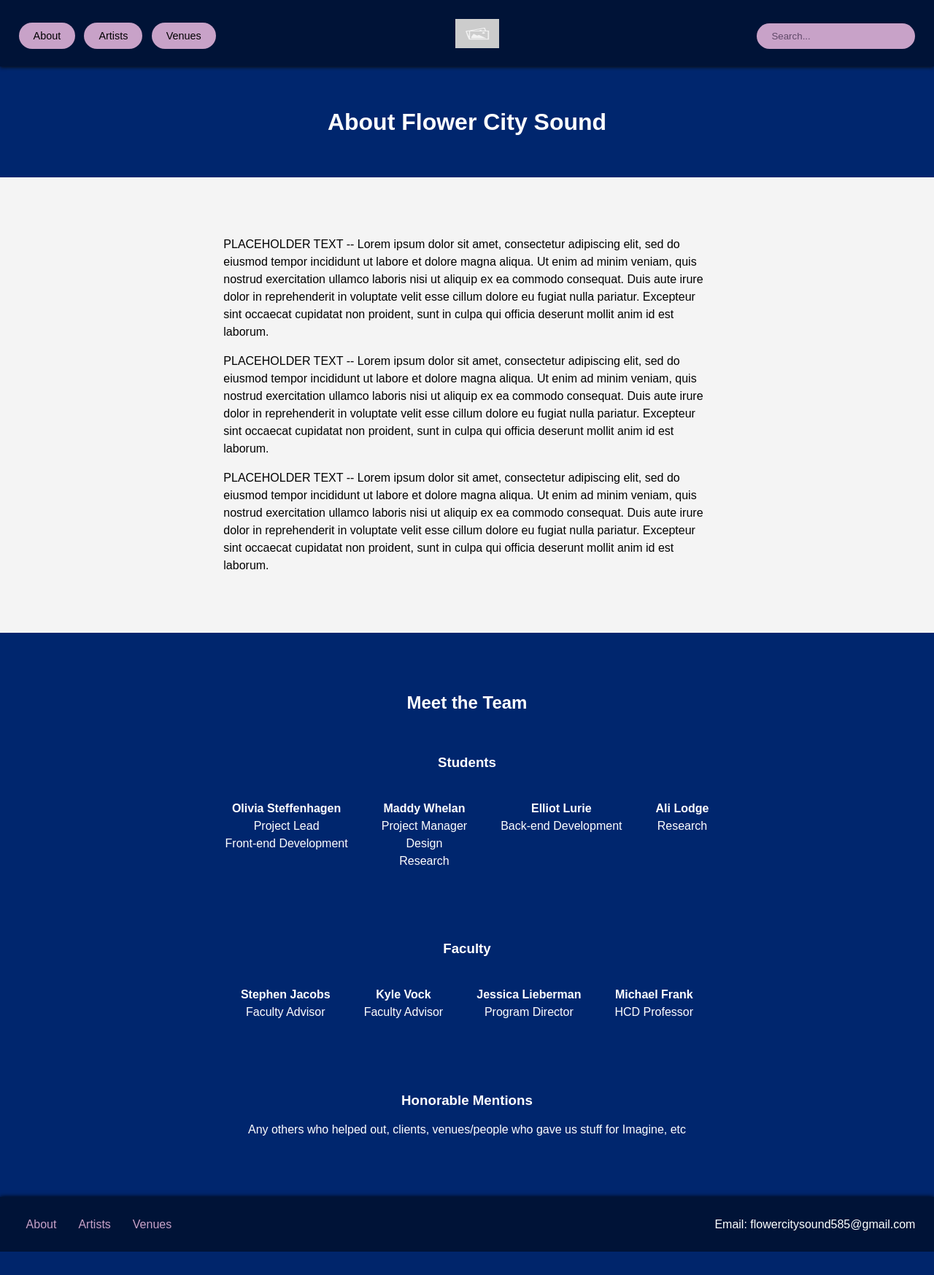
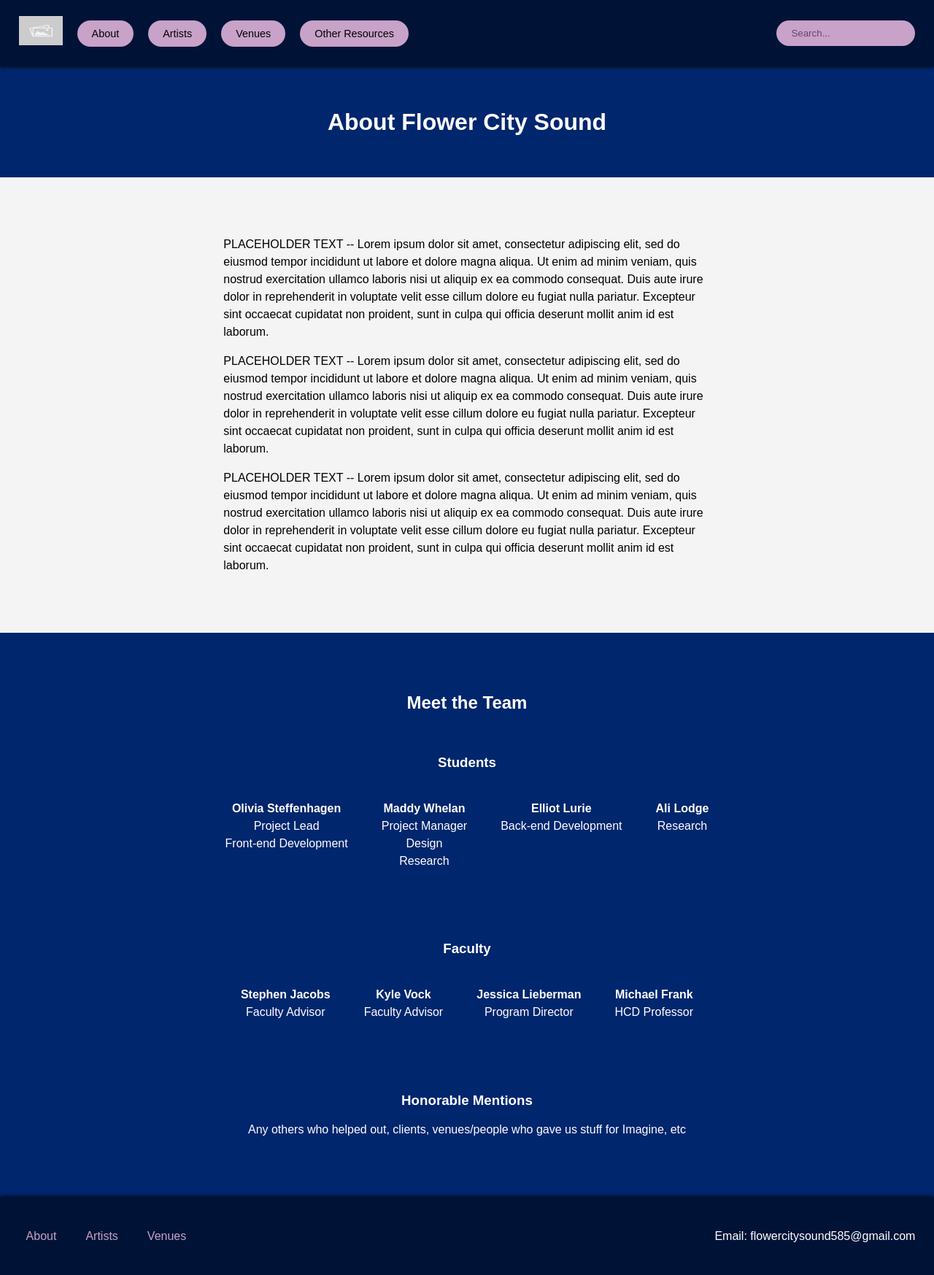
Before and after one commit to ElliotLurie/flower-city-sound, a PHP site: page /view/about.php in a window 1280 px wide. Shown: the whole page at 73% size. Before the commit the page ends 1715 px from the top, so only its background shows below. Run offline with PHP 8.4, Linux system fonts and the light colour scheme.

Commit message:
FIXED HEADER also added resources page

```diff
--- a/assets/global_styles.css
+++ b/assets/global_styles.css
@@ -15,26 +15,29 @@ body > div {
 #header {
     position: relative;
     background-color: #001337;
+    display: flex;
+    align-items: center;
+    justify-content: space-between;
     padding: 2%;
     height: 40px;
-    display: grid;
-    grid-template-columns: auto 60px auto;
     box-shadow: 0px 1px 5px rgb(12, 12, 12);
 }
 
+#navCont {
+    display: flex;
+    align-items: center;
+}
+
 #nav {
-    display: flex;
-    margin-top: auto;
-    margin-bottom: auto;
     font-size: 0.90em;
+    width: 50%;
 }
 
 #nav ul, #footer ul {
     list-style: none;
+    gap: 20px;
+    padding:0;
     display: flex;
-    gap: 5%;
-    margin:0;
-    padding:0;
 }
 
 #nav li a {
@@ -43,6 +46,7 @@ body > div {
     padding: 10px 20px 10px 20px;
     border-radius: 20px;
     text-decoration: none;
+    text-wrap: nowrap;
     transition: background-color 0.1s linear;
 }
 
@@ -65,17 +69,19 @@ body > div {
     padding: 1%;
     cursor: pointer;
 }
+
 #hamburger > div {
     height: 1px;
     background-color: #C8A2C8;
 }
 
 #logo {
-    margin: 0;
+    width: 60px;
+    margin-right: 20px;
 }
 
 #searchBar {
-    float: right;
+    width: 150px;
     background-color: #C8A2C8;
     border-radius: 20px;
     border: none;
@@ -89,6 +95,7 @@ body > div {
 #SBContainer {
     margin-top: auto;
     margin-bottom: auto;
+    margin-left: 20px;
 }
 
 .top {
@@ -105,6 +112,7 @@ body > div {
 
 #topTxt p {
     max-width: 80ch;
+    margin-top: 5%;
 }
 
 #topTxt div > * {
@@ -467,6 +475,18 @@ hr {
     box-shadow: none;
 }
 
+@media screen and (max-width: 790px) {
+    #searchBar{
+        width: 100px;
+    }
+    #nav ul {
+        gap: 10px;
+    }
+    #logo {
+        margin-right: 10px;
+    }
+}
+
 @media screen and (max-width: 800px) {
     .topContent {
         width: 75%;
--- a/view/include/header.php
+++ b/view/include/header.php
@@ -8,11 +8,14 @@
 </head>
 <body>
     <div id="header">
+        <div id="navCont">
+            <a href="../view/index.php" id="logo"><img src="../assets/images/placeholder_img.jpg" width="60px" height="40px"/></a>
             <div id="nav">
                 <ul>
                     <li><a href="../view/about.php">About</a></li>
                     <li><a href="../view/artistsList.php">Artists</a></li>
                     <li><a href="../view/venuesList.php">Venues</a></li>
+                    <li><a href="../view/addRes.php">Other Resources</a></li>
                 </ul>
             </div>
             <div id="hamburger">
@@ -20,8 +23,7 @@
                 <div class="hamburgerDiv"></div>
                 <div class="hamburgerDiv"></div>
             </div>
-        <!-- LOGO IMAGE HERE -->
-        <a href="../view/index.php" id="logo"><img src="../assets/images/placeholder_img.jpg" width="60px" height="40px"/></a>
+        </div>
         <!-- SEARCH BAR HERE -->
         <div id="SBContainer">
             <form action="../view/search.php">
@@ -35,6 +37,7 @@
             <li><a href="../view/about.php">About</a></li>
             <li><a href="../view/artistsList.php">Artists</a></li>
             <li><a href="../view/venuesList.php">Venues</a></li>
+            <li><a href="../view/addRes.php">Additional Resources</a></li>
         </ul>
     </div>
     <script type="text/javascript" src="../assets/global_script.js"></script>
--- a/view/index.php
+++ b/view/index.php
@@ -18,7 +18,6 @@
             <h1>Flower City </h1>
             <h1 id="txtChange">Sound</h1>
         </div>
-        <h3><a href="../view/artistPgTemplate.php" style="color: white;">artist template page</a></h3>
         <p>
             Flower City Sound is a centralized archive of musicians and venues around Rochester.
             It’s an open source and crowd sourced website that allows the community to help
```
Also changed, not shown: view/addRes.php (added, +7 -0 lines). Lines whose indentation alone changed are shown as unchanged.
